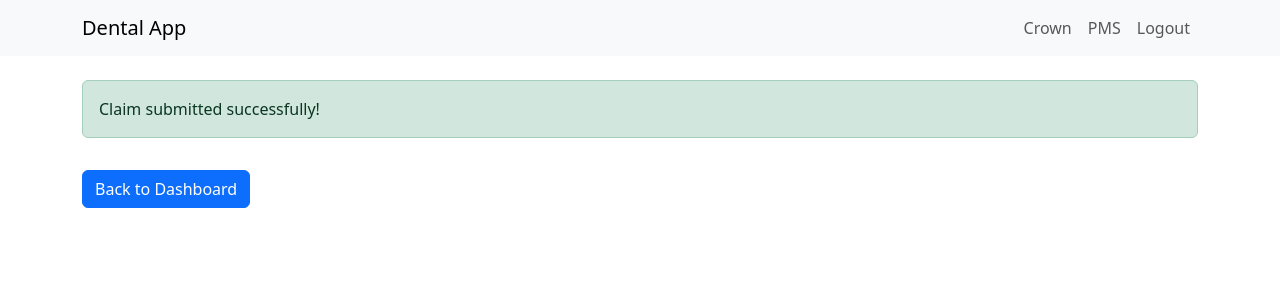
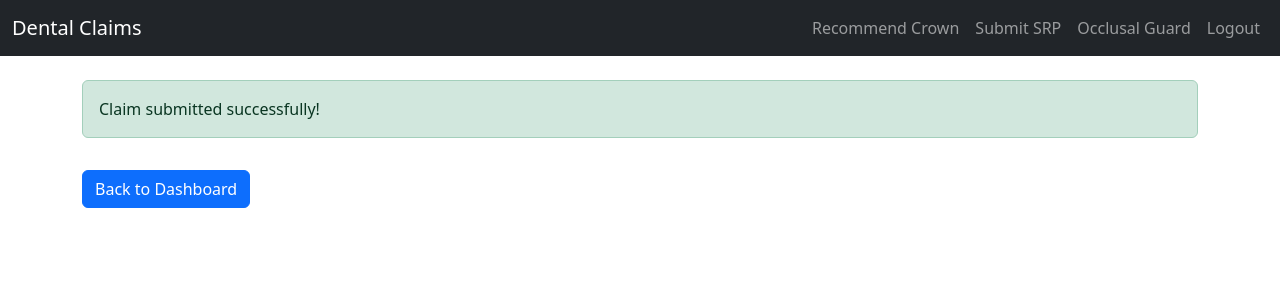
Before and after one commit to Nupe05/dental_app_project, a Django app: template claims/templates/pms/success.html in a window 1280 px wide. Shown: the top 300 px of the page. Run offline with Django 3.2, Linux system fonts and the light colour scheme; the template is opened without the code that fills it, so the values that code supplies are empty.

Commit message:
UI update:1.3.1

```diff
--- a/claims/templates/claims/base.html
+++ b/claims/templates/claims/base.html
@@ -3,30 +3,38 @@
 <html lang="en">
 <head>
     <meta charset="UTF-8">
-    <title>{% block title %}Dental Claims{% endblock %}</title>
+    <title>Dental Claims App</title>
+    <link href="{% static 'css/styles.css' %}" rel="stylesheet">
     <link href="https://cdn.jsdelivr.net/npm/bootstrap@5.3.0/dist/css/bootstrap.min.css" rel="stylesheet">
-    <link rel="stylesheet" href="{% static 'claims/styles.css' %}">
 </head>
 <body>
-    <nav class="navbar navbar-expand-lg navbar-light bg-light mb-4">
-        <div class="container">
-            <a class="navbar-brand" href="{% url 'dashboard' %}">Dental App</a>
-            <div class="collapse navbar-collapse">
+    <nav class="navbar navbar-expand-lg navbar-dark bg-dark">
+        <div class="container-fluid">
+            <a class="navbar-brand" href="{% url 'dashboard' %}">Dental Claims</a>
+            <button class="navbar-toggler" type="button" data-bs-toggle="collapse" data-bs-target="#navbarNav">
+                <span class="navbar-toggler-icon"></span>
+            </button>
+            <div class="collapse navbar-collapse" id="navbarNav">
                 <ul class="navbar-nav ms-auto">
-                    <li class="nav-item"><a class="nav-link" href="{% url 'create_recommendation' %}">Crown</a></li>
-                    <li class="nav-item"><a class="nav-link" href="{% url 'pms_home' %}">PMS</a></li>
-                    <a class="nav-link" href="{% url 'logout' %}">Logout</a>
-
+                    <li class="nav-item">
+                        <a class="nav-link" href="{% url 'create_recommendation' %}">Recommend Crown</a>
+                    </li>
+                    <li class="nav-item">
+                        <a class="nav-link" href="{% url 'submit_srp' patient_id=1 %}">Submit SRP</a> <!-- Replace 1 with dynamic ID -->
+                    </li>
+                    <li class="nav-item">
+                        <a class="nav-link" href="{% url 'submit_occlusal_guard' patient_id=1 %}">Occlusal Guard</a> <!-- Replace 1 with dynamic ID -->
+                    </li>
+                    <li class="nav-item">
+                        <a class="nav-link" href="{% url 'logout' %}">Logout</a>
+                    </li>
                 </ul>
             </div>
         </div>
     </nav>
 
-    <div class="container">
-        {% block content %}
-        {% endblock %}
+    <div class="container mt-4">
+        {% block content %}{% endblock %}
     </div>
-
-    <script src="https://cdn.jsdelivr.net/npm/bootstrap@5.3.0/dist/js/bootstrap.bundle.min.js"></script>
 </body>
 </html>
--- a/claims/templates/pms/success.html
+++ b/claims/templates/pms/success.html
@@ -1,5 +1,5 @@
 <!-- templates/pms/success.html -->
-{% extends 'base.html' %}
+{% extends "claims/base.html" %}
 {% block content %}
 <div class="alert alert-success mt-4" role="alert">
     Claim submitted successfully!
--- a/claims/urls.py
+++ b/claims/urls.py
@@ -1,5 +1,6 @@
 from django.urls import path
 from . import views
+from .views import CustomLoginView
 
 urlpatterns = [
     path('recommend/', views.create_crown_recommendation, name='create_recommendation'),
@@ -13,6 +14,7 @@ urlpatterns = [
     path('pms/patient/<int:patient_id>/occlusal_guard/', views.submit_occlusal_guard, name='submit_occlusal_guard'),
     path('dashboard/', views.dashboard, name='dashboard'),
     path('logout/', views.custom_logout, name='logout'),
+    path('login/', CustomLoginView.as_view(), name='login'),
 
 
 ]
--- a/claims/views.py
+++ b/claims/views.py
@@ -20,6 +20,12 @@ from django.shortcuts import render
 from .models import Patient, CrownRecommendation, TreatmentRecord
 from django.contrib.auth import logout
 from django.shortcuts import redirect
+
+from django.contrib.auth.views import LoginView
+
+class CustomLoginView(LoginView):
+    template_name = 'claims/login.html'  # We'll create this template next
+
 
 def custom_logout(request):
     logout(request)
--- a/dental_app/settings.py
+++ b/dental_app/settings.py
@@ -57,7 +57,7 @@ ROOT_URLCONF = 'dental_app.urls'
 TEMPLATES = [
     {
         'BACKEND': 'django.template.backends.django.DjangoTemplates',
-        'DIRS': [],
+        'DIRS': ['claims/templates'],  # Directory for custom templates
         'APP_DIRS': True,
         'OPTIONS': {
             'context_processors': [
@@ -138,3 +138,7 @@ REST_FRAMEWORK = {
     ],
     'DEFAULT_AUTHENTICATION_CLASSES': [],
 }
+
+LOGIN_URL = '/claims/login/'
+LOGIN_REDIRECT_URL = '/claims/pms/'  # or wherever you want users to land after login
+LOGOUT_REDIRECT_URL = '/claims/login/'  # redirect to login after logout
```
Also changed, not shown: claims/templates/claims/login.html (added, +12 -0 lines).
